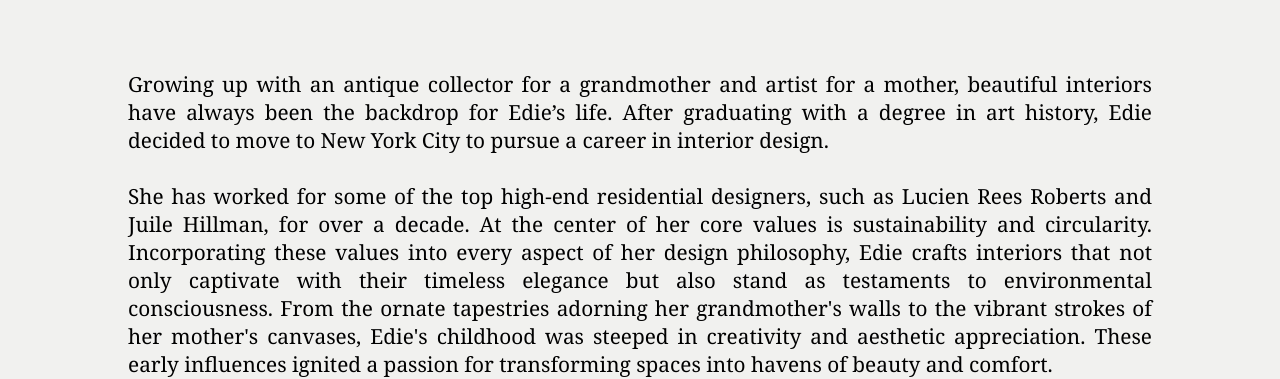
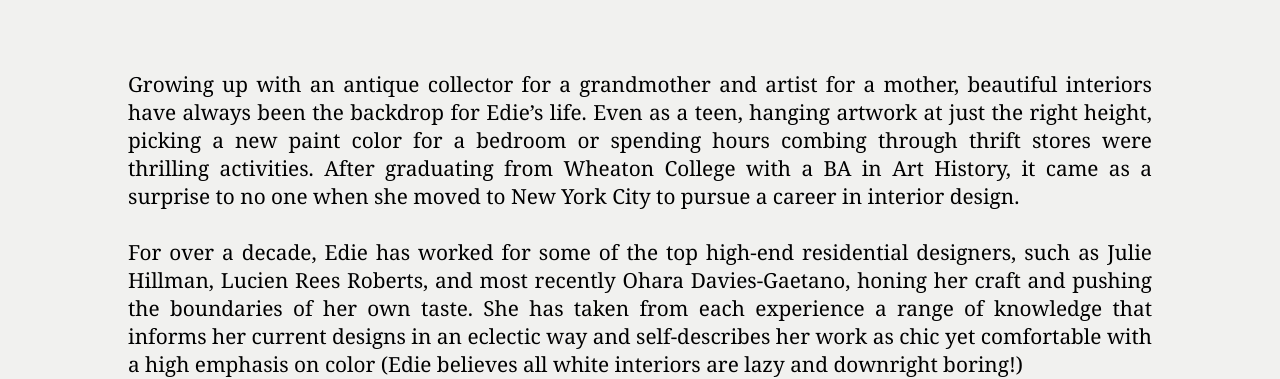
Before and after one commit to izzy1090/edie-templeton-design, a React (Create React App) app: page /about in a window 1280 px wide. Shown: the part 430-809 px from the top of the page. Built offline with nearby package versions, Linux system fonts and the light colour scheme.

Commit message:
Updated contact and about page

```diff
--- a/src/pages/AboutPage.js
+++ b/src/pages/AboutPage.js
@@ -1,21 +1,55 @@
 import About from "../components/about.js";
-import ChairAndRug from '../images/chair-and-rug.webp';
-import SnyderLivingRoom from '../images/snyder-living-room.webp';
+import ChairAndRug from "../images/chair-and-rug.webp";
+import SnyderLivingRoom from "../images/snyder-living-room.webp";
 
-function AboutPage (){
-    const images = [
-        { key: 0, image: ChairAndRug, width: 1333, height: 2000, alt: "Multiple shelves with books and various items along with a multi-colored rug.", id: "chair-and-rug" },
-        { key: 1, image: SnyderLivingRoom, width: 1333, height: 2000, alt: "Multiple shelves with books and various items along with a multi-colored rug.", id: "snyder-living-room" }
-    ]
+function AboutPage() {
+  const images = [
+    {
+      key: 0,
+      image: ChairAndRug,
+      width: 1333,
+      height: 2000,
+      alt: "Multiple shelves with books and various items along with a multi-colored rug.",
+      id: "chair-and-rug",
+    },
+    {
+      key: 1,
+      image: SnyderLivingRoom,
+      width: 1333,
+      height: 2000,
+      alt: "Multiple shelves with books and various items along with a multi-colored rug.",
+      id: "snyder-living-room",
+    },
+  ];
 
-    const bios = [
-        { key: 0, id: 'paragraph1', paragraph: "Growing up with an antique collector for a grandmother and artist for a mother, beautiful interiors have always been the backdrop for Edie’s life. After graduating with a degree in art history, Edie decided to move to New York City to pursue a career in interior design." },
-        { key: 1, id: 'paragraph2', paragraph: "She has worked for some of the top high-end residential designers, such as Lucien Rees Roberts and Juile Hillman, for over a decade. At the center of her core values is sustainability and circularity. Incorporating these values into every aspect of her design philosophy, Edie crafts interiors that not only captivate with their timeless elegance but also stand as testaments to environmental consciousness. From the ornate tapestries adorning her grandmother's walls to the vibrant strokes of her mother's canvases, Edie's childhood was steeped in creativity and aesthetic appreciation. These early influences ignited a passion for transforming spaces into havens of beauty and comfort." },
-        { key: 2, id: 'paragraph3', paragraph: "Armed with a degree in art history, Edie embarked on a journey to New York City, the epicenter of design innovation. Here, amidst the hustle and bustle of the city that never sleeps, she honed her skills under the mentorship of luminaries in the field. Working alongside visionaries like Lucien Rees Roberts and Juile Hillman, Edie immersed herself in the intricacies of high-end residential design, refining her craft with each project. Yet, beyond the glitz and glamour of luxury interiors, Edie remains grounded in her commitment to sustainability and circularity." },
-        { key: 3, id: 'paragraph4', paragraph: "For her, design is not just about creating visually stunning spaces but also about leaving a positive impact on the planet. Whether sourcing eco-friendly materials or repurposing vintage finds, she seamlessly integrates sustainability into her designs, ensuring that each creation reflects both style and conscience. In Edie's world, every room tells a story—a narrative woven with threads of heritage, innovation, and ethical stewardship. With her keen eye for detail and unwavering dedication to her craft, she continues to redefine the boundaries of interior design, one sustainable masterpiece at a time." }
-    ]
+  const bios = [
+    {
+      key: 0,
+      id: "paragraph1",
+      paragraph:
+        "Growing up with an antique collector for a grandmother and artist for a mother, beautiful interiors have always been the backdrop for Edie’s life. Even as a teen, hanging artwork at just the right height, picking a new paint color for a bedroom or spending hours combing through thrift stores were thrilling activities. After graduating from Wheaton College with a BA in Art History, it came as a surprise to no one when she moved to New York City to pursue a career in interior design.",
+    },
+    {
+      key: 1,
+      id: "paragraph2",
+      paragraph:
+        "For over a decade, Edie has worked for some of the top high-end residential designers, such as Julie Hillman, Lucien Rees Roberts, and most recently Ohara Davies-Gaetano, honing her craft and pushing the boundaries of her own taste. She has taken from each experience a range of knowledge that informs her current designs in an eclectic way and self-describes her work as chic yet comfortable with a high emphasis on color (Edie believes all white interiors are lazy and downright boring!)",
+    },
+    {
+      key: 2,
+      id: "paragraph3",
+      paragraph:
+        "Quality, artistry and timelessness are cornerstones of her design beliefs. At the center of these values is a strong focus on sustainability and circularity. Designing a beautiful space is one thing but to do so with a consciousness about the creation and lifespan of the furniture pieces that comprise it is where she finds meaning in her work.",
+    },
+    {
+      key: 3,
+      id: "paragraph4",
+      paragraph:
+        "Edie lives and works in NYC but is open to projects both domestic and international.",
+    },
+  ];
 
-    return <About images={images} bios={bios}/>
+  return <About images={images} bios={bios} />;
 }
 
 export default AboutPage;
--- a/src/pages/ContactPage.js
+++ b/src/pages/ContactPage.js
@@ -9,7 +9,7 @@ function ContactPage () {
         { key: 4, label: 'Message', id: 'message' }
     ];
 
-    const contactText = {email: 'ediesnyder@gmail.com', intro: "Need help with your home? Let's chat! Shoot me an email or fill out the contact form."};
+    const contactText = {email: 'ediesnyder@gmail.com', intro: "Looking to learn more about interior design services? Please complete the form below or send me an email at:"};
 
     return <Contact contactForms={contactForms} contactText={contactText}/>
 }
```
